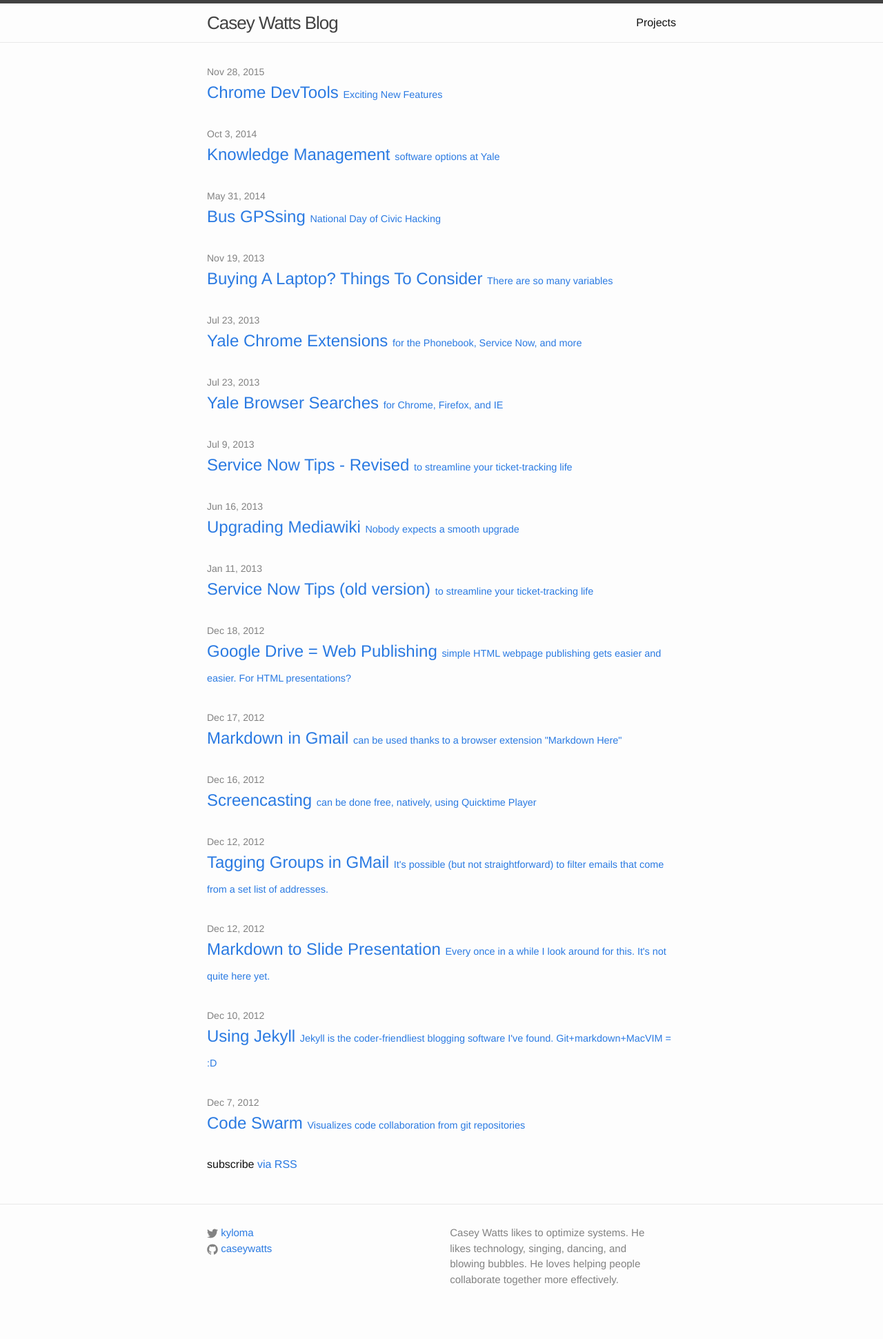
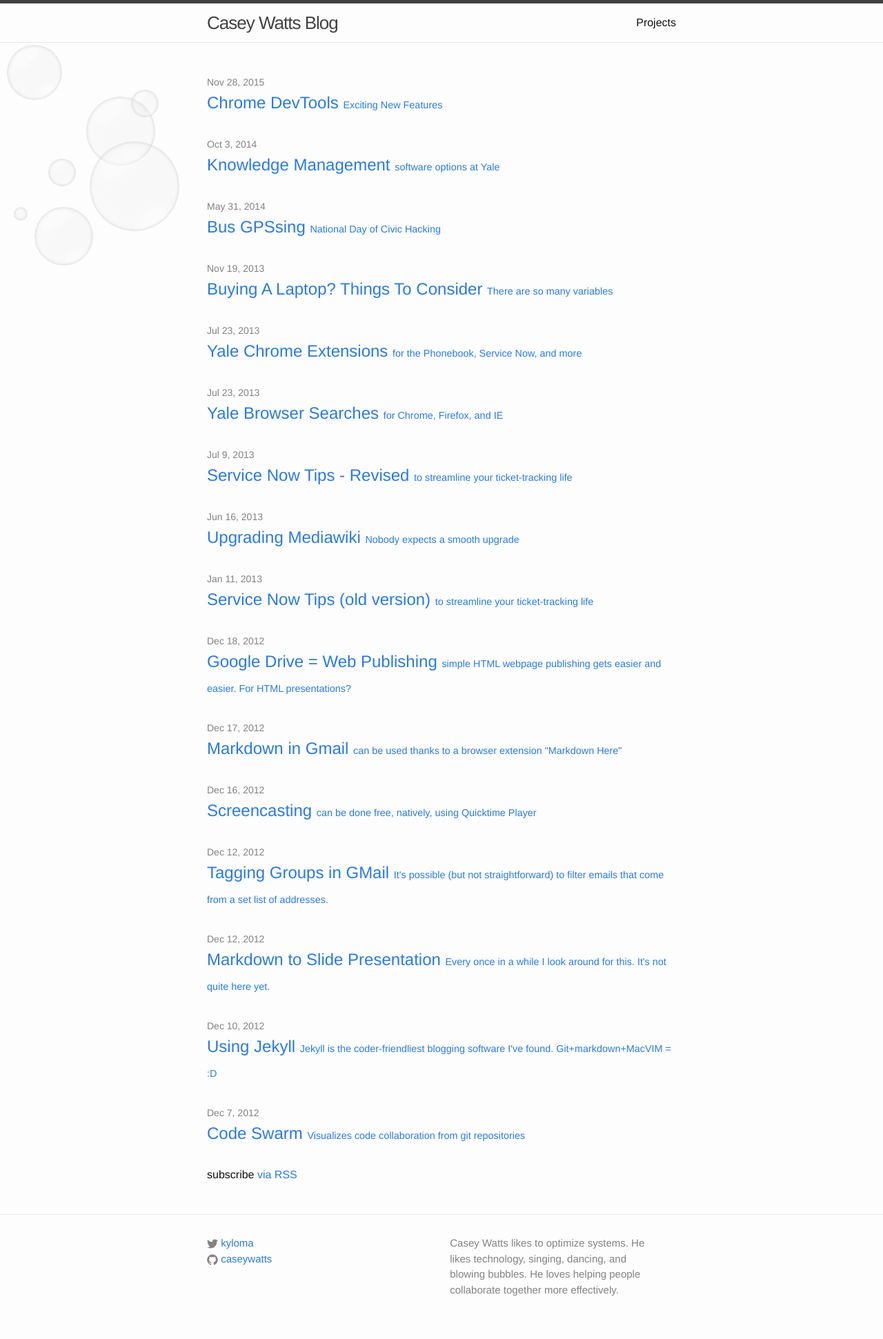
Before and after one commit to caseywatts/caseywatts.github.io, a Jekyll site: the page built from index.html, in a window 1280 px wide. Shown: the whole page at 69% size. Built offline with Jekyll 4.4.1, drawn with Linux system fonts in a browser that asks for light colours.

Commit message:
add bubble background

```diff
--- /dev/null
+++ b/_includes/bubble-background.html
@@ -0,0 +1,9 @@
+<ul>
+  <li class="bubble" id="bg2" data-xrange="40" data-yrange="90" data-invert="true" style="width:85px;height:85px;left:50px;top:300px;"></li>
+  <li class="bubble" id="bg7" data-xrange="160" data-yrange="310" data-invert="false" style="width:20px;height:20px;left:20px;top:300px;"></li>
+  <li class="bubble" id="bg8" data-xrange="80" data-yrange="30" data-invert="true" style="width:100px;height:100px;left:125px;top:140px;"></li>
+  <li class="bubble" id="bg10" data-xrange="20" data-yrange="70" data-invert="true" style="width:40px;height:40px;left:190px;top:130px;"></li>
+  <li class="bubble" id="bg14" data-xrange="60" data-yrange="70" style="width:40px;height:40px;left:70px;top:230px;"></li>
+  <li class="bubble" id="bg15" data-xrange="100" data-yrange="100" style="width:130px;height:130px;left:130px;top:205px;"></li>
+  <li class="bubble" id="bg16" data-xrange="130" data-yrange="60" style="width:80px;height:80px;left:10px;top:65px;"></li>
+</ul>
--- a/_layouts/default.html
+++ b/_layouts/default.html
@@ -6,6 +6,8 @@
   <body>
 
     {% include header.html %}
+
+    {% include bubble-background.html %}
 
     <div class="page-content">
       <div class="wrapper">
--- a/_sass/_custom.scss
+++ b/_sass/_custom.scss
@@ -20,3 +20,13 @@
   aside { @include span-columns(3); }
   article { @include span-columns(9); }
 }
+
+.bubble {
+  list-style:none;
+  background:rgba(204,204,204,0.1);
+  border-radius:1000px;
+  box-shadow: 0px 0px 5px 0px #CCC inset;
+  background-image:url(../images/glow3.png);
+  background-size: 100% 100%;
+  position:fixed;
+}
```
Also changed, not shown: images/glow3.png (added).
